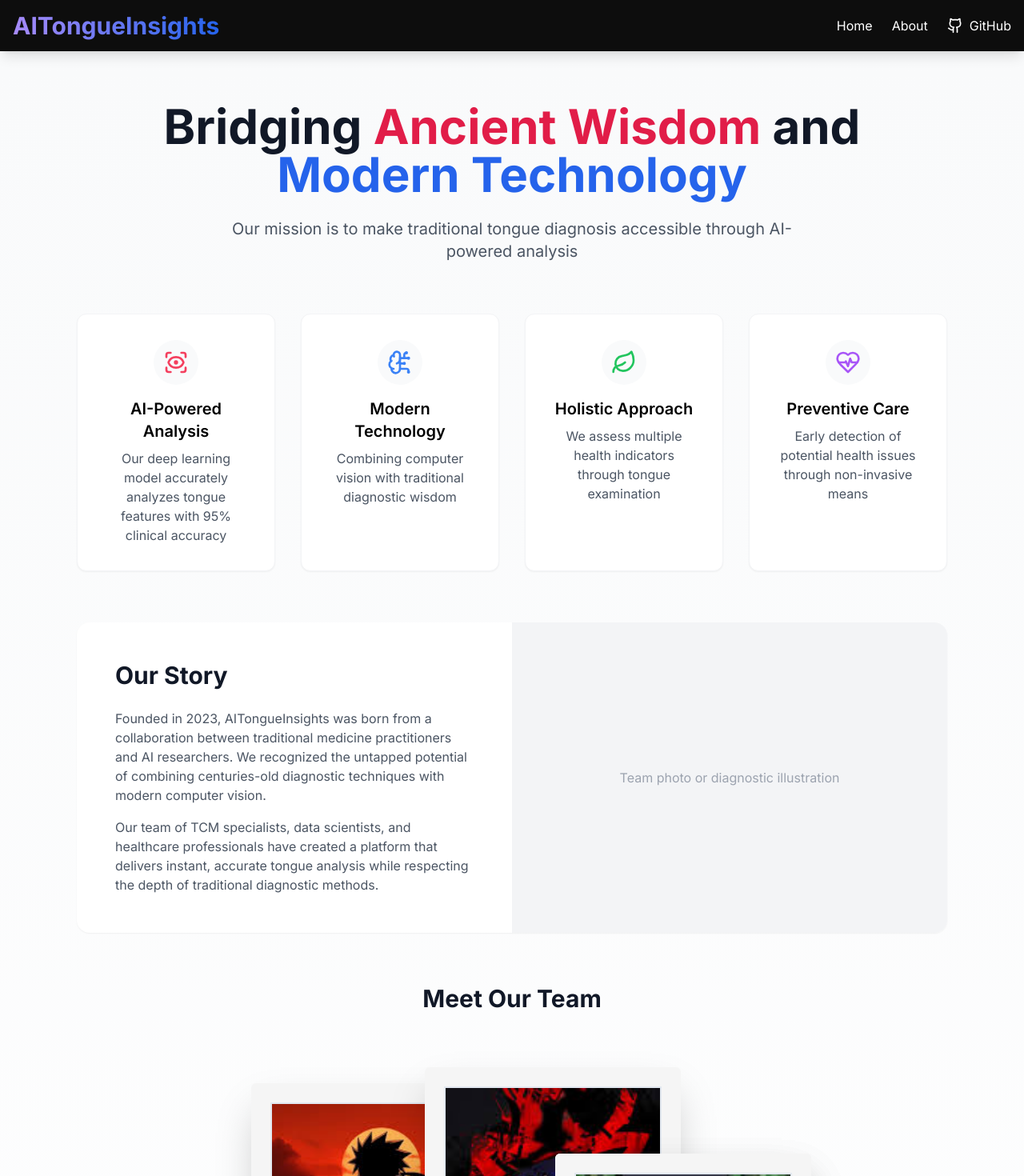
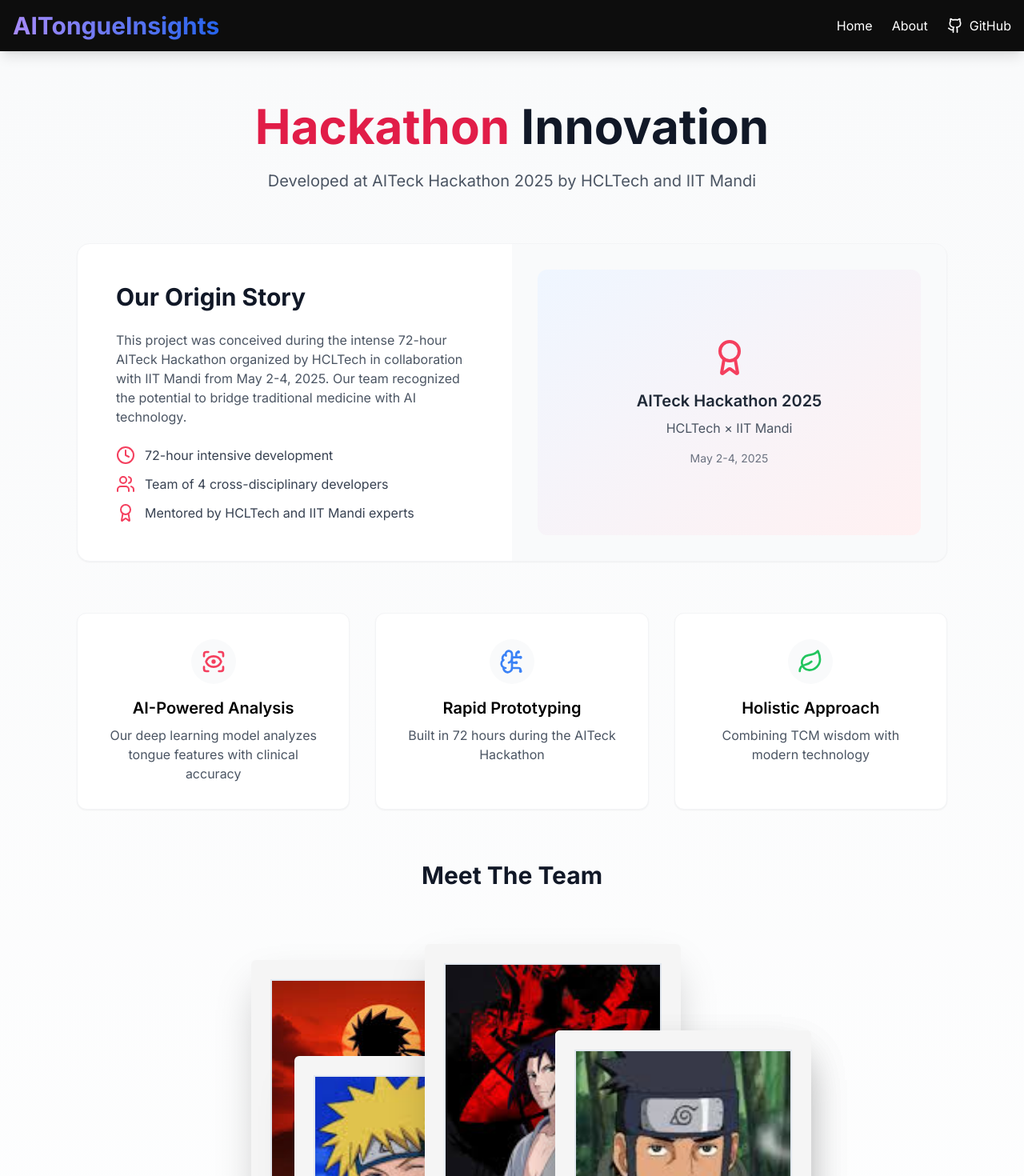
Before and after one commit to thisisvikas21/TongueDiagonostics, a Next.js app: page /about in a window 1280 px wide. Shown: the top 1470 px of the page at 80% size. Built offline with nearby package versions, Linux system fonts and the light colour scheme.

Commit message:
complete meet the team section

```diff
--- a/src/app/about/page.tsx
+++ b/src/app/about/page.tsx
@@ -1,7 +1,15 @@
 "use client";
 import React from "react";
 import { motion } from "framer-motion";
-import { Leaf, HeartPulse, BrainCircuit, ScanEye } from "lucide-react";
+import {
+    Leaf,
+    HeartPulse,
+    BrainCircuit,
+    ScanEye,
+    Award,
+    Clock,
+    Users,
+} from "lucide-react";
 import { MeetTheTeam } from "@/components/MeetTheTeam";
 
 const AboutPage = () => {
@@ -10,25 +18,32 @@
             icon: <ScanEye className="h-8 w-8 text-rose-500" />,
             title: "AI-Powered Analysis",
             description:
-                "Our deep learning model accurately analyzes tongue features with 95% clinical accuracy",
+                "Our deep learning model analyzes tongue features with clinical accuracy",
         },
         {
             icon: <BrainCircuit className="h-8 w-8 text-blue-500" />,
-            title: "Modern Technology",
-            description:
-                "Combining computer vision with traditional diagnostic wisdom",
+            title: "Rapid Prototyping",
+            description: "Built in 72 hours during the AITeck Hackathon",
         },
         {
             icon: <Leaf className="h-8 w-8 text-green-500" />,
             title: "Holistic Approach",
-            description:
-                "We assess multiple health indicators through tongue examination",
+            description: "Combining TCM wisdom with modern technology",
+        },
+    ];
+
+    const hackathonDetails = [
+        {
+            icon: <Clock className="h-6 w-6" />,
+            text: "72-hour intensive development",
         },
         {
-            icon: <HeartPulse className="h-8 w-8 text-purple-500" />,
-            title: "Preventive Care",
-            description:
-                "Early detection of potential health issues through non-invasive means",
+            icon: <Users className="h-6 w-6" />,
+            text: "Team of 4 cross-disciplinary developers",
+        },
+        {
+            icon: <Award className="h-6 w-6" />,
+            text: "Mentored by HCLTech and IIT Mandi experts",
         },
     ];
 
@@ -47,19 +62,70 @@
                         animate={{ y: 0 }}
                         className="text-4xl font-bold text-gray-900 sm:text-5xl md:text-6xl mb-6"
                     >
-                        Bridging{" "}
-                        <span className="text-rose-600">Ancient Wisdom</span>{" "}
-                        and{" "}
-                        <span className="text-blue-600">Modern Technology</span>
+                        <span className="text-rose-600">Hackathon</span>{" "}
+                        Innovation
                     </motion.h1>
                     <p className="text-xl text-gray-600 max-w-3xl mx-auto">
-                        Our mission is to make traditional tongue diagnosis
-                        accessible through AI-powered analysis
+                        Developed at AITeck Hackathon 2025 by HCLTech and IIT
+                        Mandi
                     </p>
                 </div>
 
+                {/* Hackathon Story */}
+                <div className="bg-white rounded-2xl shadow-sm overflow-hidden mb-16 border border-gray-100">
+                    <div className="grid grid-cols-1 lg:grid-cols-2">
+                        <div className="p-8 md:p-12">
+                            <h2 className="text-3xl font-bold text-gray-900 mb-6">
+                                Our Origin Story
+                            </h2>
+                            <p className="text-gray-600 mb-4">
+                                This project was conceived during the intense
+                                72-hour AITeck Hackathon organized by HCLTech in
+                                collaboration with IIT Mandi from May 2-4, 2025.
+                                Our team recognized the potential to bridge
+                                traditional medicine with AI technology.
+                            </p>
+                            <p className="text-gray-600 mb-6">
+
+                            </p>
+
+                            <div className="space-y-3">
+                                {hackathonDetails.map((detail, index) => (
+                                    <div
+                                        key={index}
+                                        className="flex items-center gap-3"
+                                    >
+                                        <span className="text-rose-500">
+                                            {detail.icon}
+                                        </span>
+                                        <span className="text-gray-700">
+                                            {detail.text}
+                                        </span>
+                                    </div>
+                                ))}
+                            </div>
+                        </div>
+                        <div className="bg-gray-50 flex items-center justify-center p-8">
+                            <div className="bg-gradient-to-br from-blue-50 to-rose-50 rounded-xl p-8 w-full h-full flex items-center justify-center">
+                                <div className="text-center">
+                                    <Award className="h-12 w-12 mx-auto text-rose-500 mb-4" />
+                                    <h3 className="text-xl font-semibold text-gray-800 mb-2">
+                                        AITeck Hackathon 2025
+                                    </h3>
+                                    <p className="text-gray-600">
+                                        HCLTech × IIT Mandi
+                                    </p>
+                                    <p className="text-sm text-gray-500 mt-4">
+                                        May 2-4, 2025
+                                    </p>
+                                </div>
+                            </div>
+                        </div>
+                    </div>
+                </div>
+
                 {/* Features Grid */}
-                <div className="grid grid-cols-1 md:grid-cols-2 lg:grid-cols-4 gap-8 mb-16">
+                <div className="grid grid-cols-1 md:grid-cols-3 gap-8 mb-16">
                     {features.map((feature, index) => (
                         <motion.div
                             key={index}
@@ -83,58 +149,22 @@
                     ))}
                 </div>
 
-                {/* Story Section */}
-                <div className="bg-white rounded-2xl shadow-sm overflow-hidden mb-16">
-                    <div className="grid grid-cols-1 lg:grid-cols-2">
-                        <div className="p-12">
-                            <h2 className="text-3xl font-bold text-gray-900 mb-6">
-                                Our Story
-                            </h2>
-                            <p className="text-gray-600 mb-4">
-                                Founded in 2023, AITongueInsights was born from
-                                a collaboration between traditional medicine
-                                practitioners and AI researchers. We recognized
-                                the untapped potential of combining
-                                centuries-old diagnostic techniques with modern
-                                computer vision.
-                            </p>
-                            <p className="text-gray-600">
-                                Our team of TCM specialists, data scientists,
-                                and healthcare professionals have created a
-                                platform that delivers instant, accurate tongue
-                                analysis while respecting the depth of
-                                traditional diagnostic methods.
-                            </p>
-                        </div>
-                        <div className="bg-gray-100 min-h-[300px] lg:min-h-full">
-                            {/* Placeholder for image - replace with your actual image */}
-                            <div className="h-full flex items-center justify-center text-gray-400">
-                                <span>
-                                    Team photo or diagnostic illustration
-                                </span>
-                            </div>
-                        </div>
-                    </div>
-                </div>
-
                 {/* Team Section */}
                 <div className="text-center mb-16">
                     <h2 className="text-3xl font-bold text-gray-900 mb-12">
-                        Meet Our Team
+                        Meet The Team
                     </h2>
-                    <div className="">
-                        <MeetTheTeam />
-                    </div>
+                    <MeetTheTeam />
                 </div>
 
                 {/* CTA Section */}
-                <div className="bg-gradient-to-r from-rose-500 to-rose-600 rounded-2xl p-12 text-center text-white">
+                <div className="bg-gradient-to-r from-blue-500 to-rose-500 rounded-2xl p-12 text-center text-white">
                     <h2 className="text-3xl font-bold mb-4">
-                        Ready to Experience AI-Powered Diagnostics?
+                        Experience Our Hackathon Innovation
                     </h2>
-                    <p className="text-rose-100 mb-8 max-w-2xl mx-auto">
-                        Join thousands of users who have gained valuable health
-                        insights through our platform
+                    <p className="text-blue-100 mb-8 max-w-2xl mx-auto">
+                        Try our proof-of-concept that blends traditional
+                        diagnostics with AI technology
                     </p>
                 </div>
             </div>
--- a/src/app/page.tsx
+++ b/src/app/page.tsx
@@ -14,7 +14,3 @@
 };
 
 export default Home;
-
-{
-    /*  */
-}
--- a/src/components/HeroSection.tsx
+++ b/src/components/HeroSection.tsx
@@ -143,8 +143,8 @@
                 >
                     {[
                         { value: "95%", label: "Accuracy" },
-                        { value: "~10ms", label: "Analysis Time" },
-                        { value: "20+", label: "Health Indicators" },
+                        { value: "~5s", label: "Analysis Time" },
+                        { value: "4", label: "Health Metrics" },
                     ].map((stat, index) => (
                         <motion.div
                             key={index}
```
